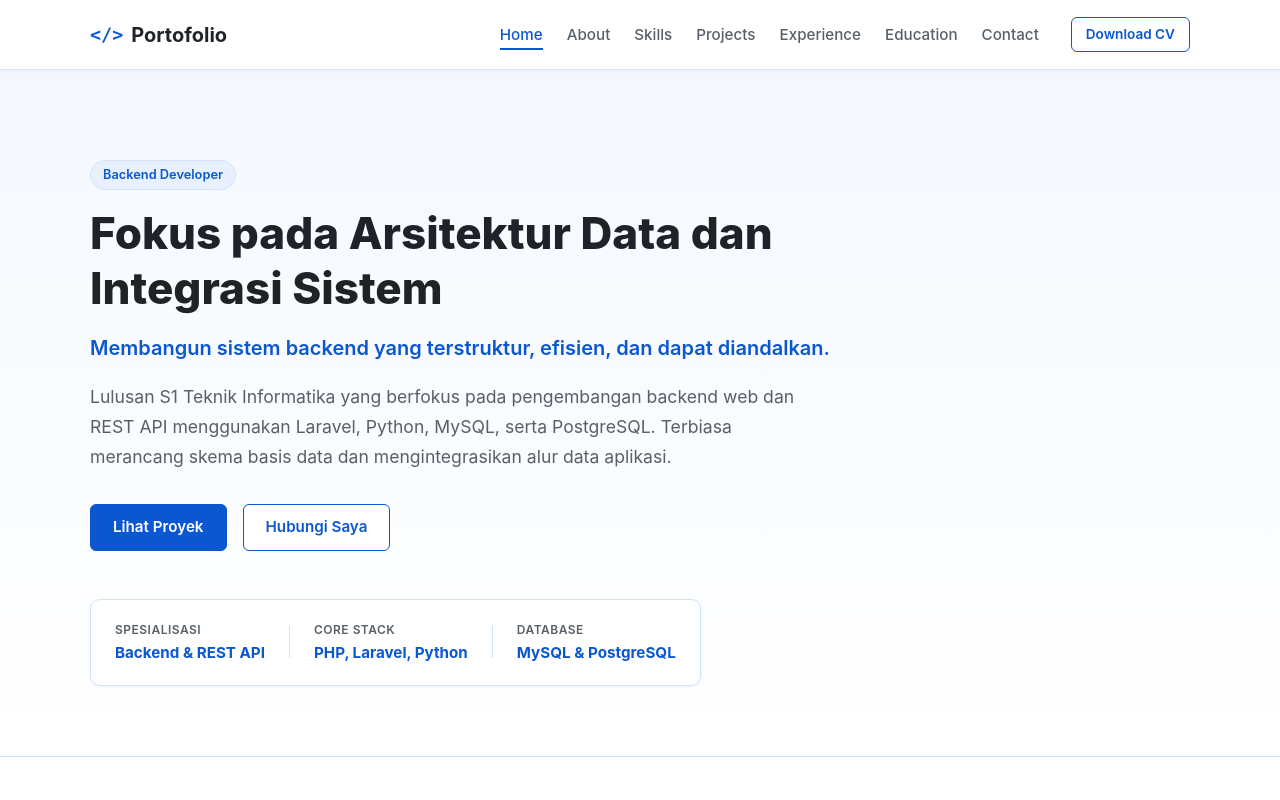
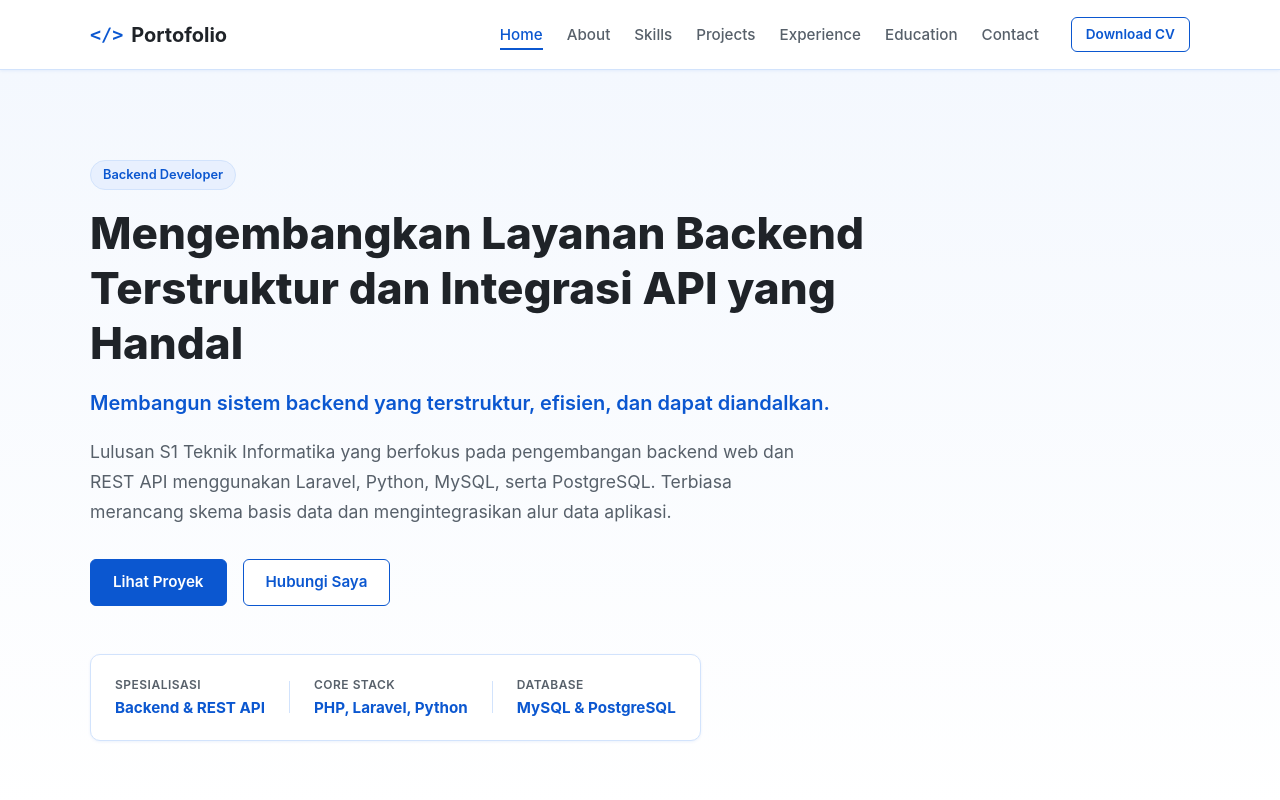
Before and after one commit to Mahameruuu/portofolio-diri, a plain HTML site: page index.html in a window 1280 px wide. Shown: the top 800 px of the page. Drawn offline with Linux system fonts and the light colour scheme.

Commit message:
update title portofolio

```diff
--- a/index.html
+++ b/index.html
@@ -3,7 +3,7 @@
 <head>
   <meta charset="UTF-8">
   <meta name="viewport" content="width=device-width, initial-scale=1.0">
-  <meta name="description" content="Portofolio Backend Developer - Fokus pada Arsitektur Data dan Integrasi Sistem">
+  <meta name="description" content="Portofolio Backend Developer - Mengembangkan Sistem Backend Terstruktur dan Integrasi API Handal">
   <title>Backend Developer Portfolio</title>
   <link rel="stylesheet" href="style.css">
 </head>
@@ -42,7 +42,7 @@
         <div class="hero-content">
           <div class="badge">Backend Developer</div>
           <h1 class="hero-title">
-            Fokus pada Arsitektur Data dan Integrasi Sistem
+            Mengembangkan Layanan Backend Terstruktur dan Integrasi API yang Handal
           </h1>
           <p class="hero-tagline">
             Membangun sistem backend yang terstruktur, efisien, dan dapat diandalkan.
```
